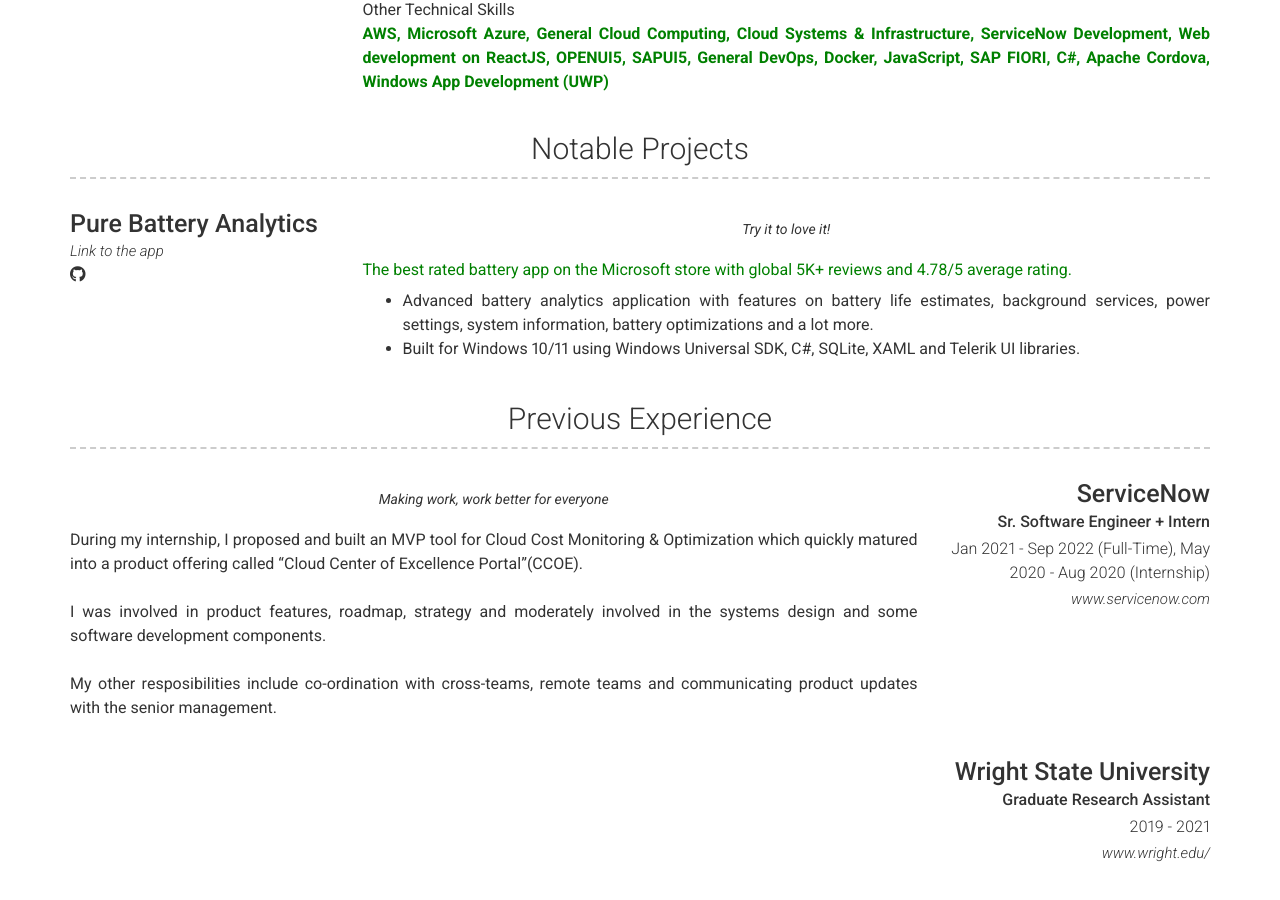
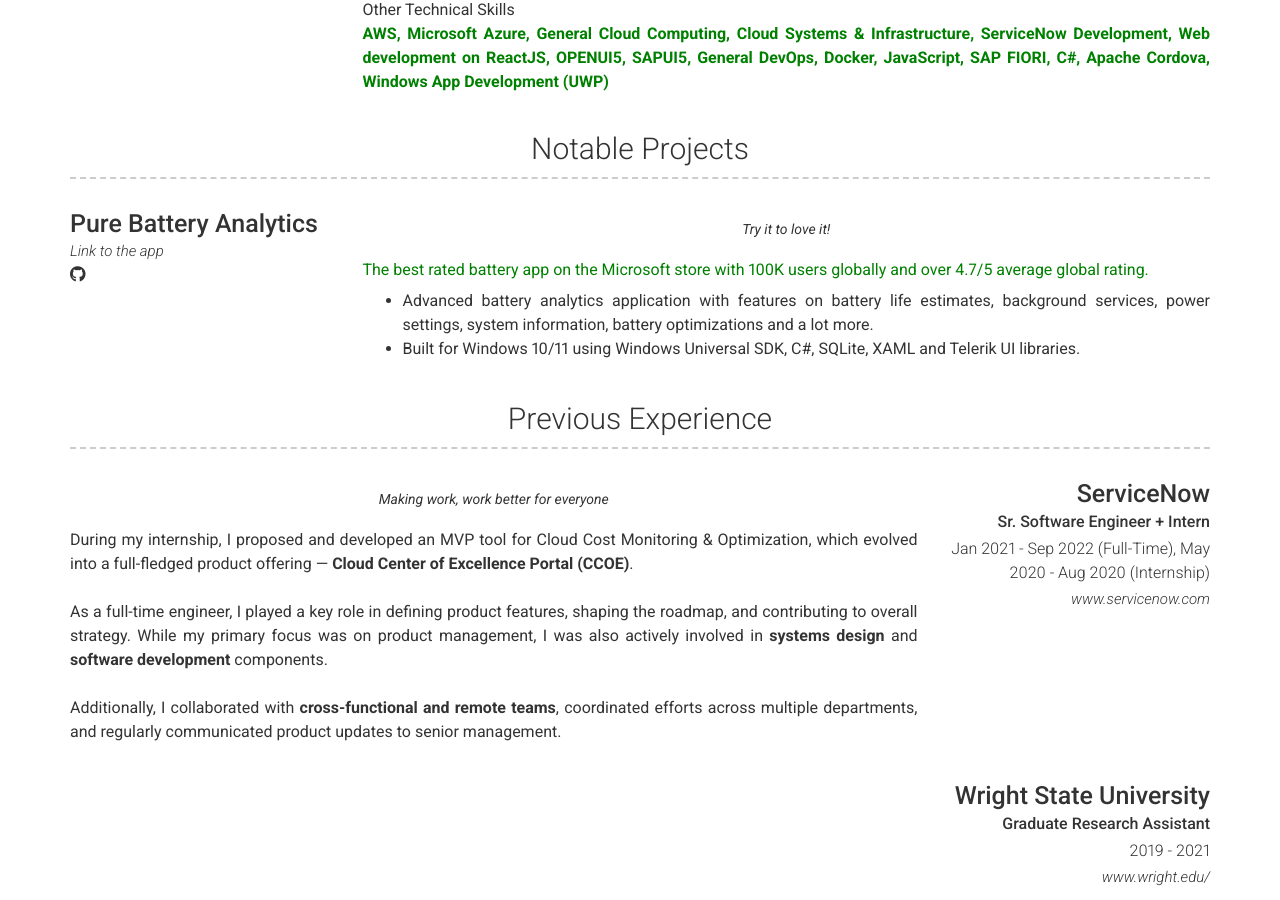
Before and after one commit to medhachaitanya/medhachaitanya.github.io, a Jekyll site: the page built from index.md, in a window 1280 px wide and 900 px high, scrolled down 593 px. Built offline with Jekyll 4.4.1, drawn with Linux system fonts in a browser that asks for light colours; nearby versions of some CDN libraries.

Commit message:
Update _config.yml

```diff
--- a/_config.yml
+++ b/_config.yml
@@ -86,7 +86,7 @@
         quote: >
           Try it to love it!
         description: | # this will include new lines to allow paragraphs
-          <p style='color:green'>The best rated battery app on the Microsoft store with global 5K+ reviews and 4.78/5 average rating.</p>
+          <p style='color:green'>The best rated battery app on the Microsoft store with 100K users globally and over 4.7/5 average global rating.</p>
 
           * Advanced battery analytics application with features on battery life estimates, background services, power settings, system information, battery optimizations and a lot more.
           * Built for Windows 10/11 using Windows Universal SDK, C#, SQLite, XAML and Telerik UI libraries.
@@ -126,12 +126,13 @@
         quote: >
           Making work, work better for everyone
         description: | # this will include new lines to allow paragraphs
-          During my internship, I proposed and built an MVP tool for Cloud Cost Monitoring & Optimization which quickly matured into a product offering called “Cloud Center of Excellence Portal”(CCOE).
-          <br/>
-          I was involved in product features, roadmap, strategy and moderately involved in the systems design and some software development components.
+          During my internship, I proposed and developed an MVP tool for Cloud Cost Monitoring & Optimization, which evolved into a full-fledged product offering — **Cloud Center of Excellence Portal (CCOE)**.
           <br/>
           <br/>
-          My other resposibilities include co-ordination with cross-teams, remote teams and communicating product updates with the senior management.
+          As a full-time engineer, I played a key role in defining product features, shaping the roadmap, and contributing to overall strategy. While my primary focus was on product management, I was also actively involved in **systems design** and **software development** components.
+          <br/>
+          <br/>
+          Additionally, I collaborated with **cross-functional and remote teams**, coordinated efforts across multiple departments, and regularly communicated product updates to senior management.
           <br/>
       - layout: right
         title: Wright State University
```
